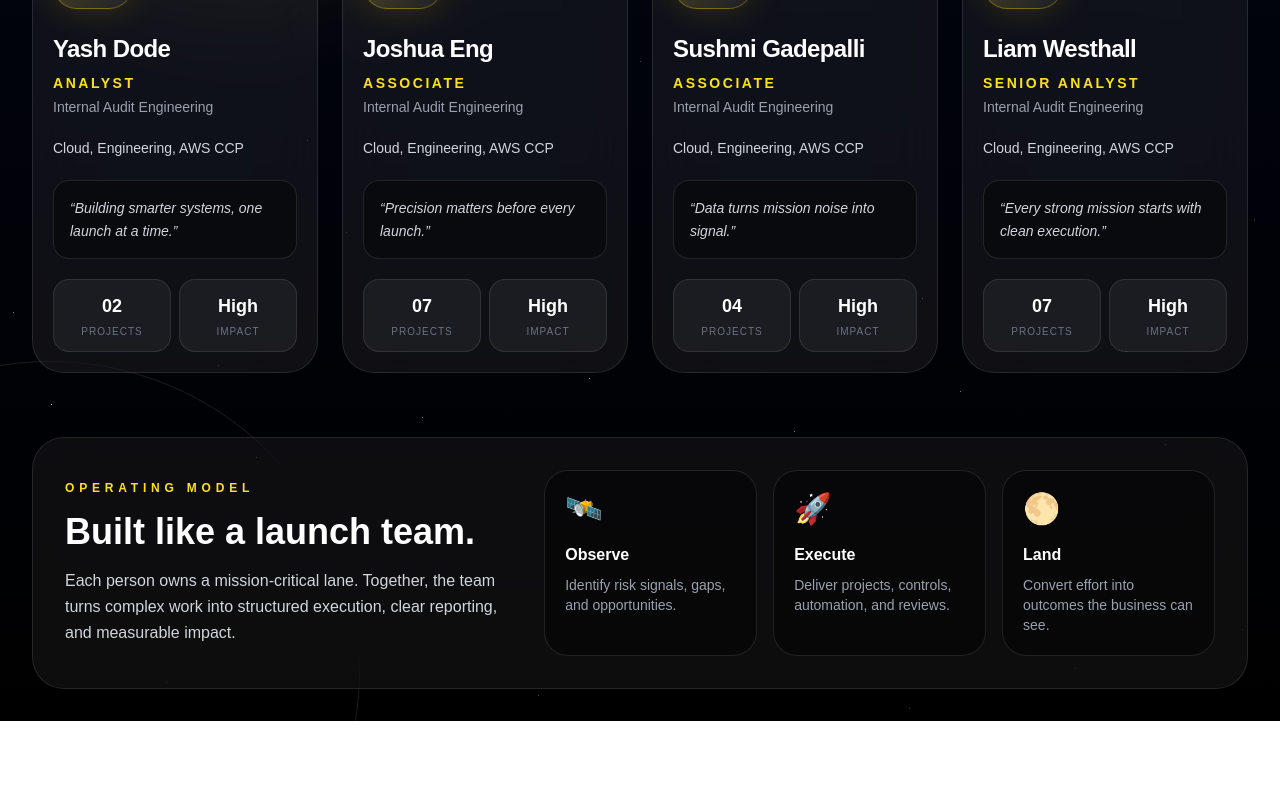
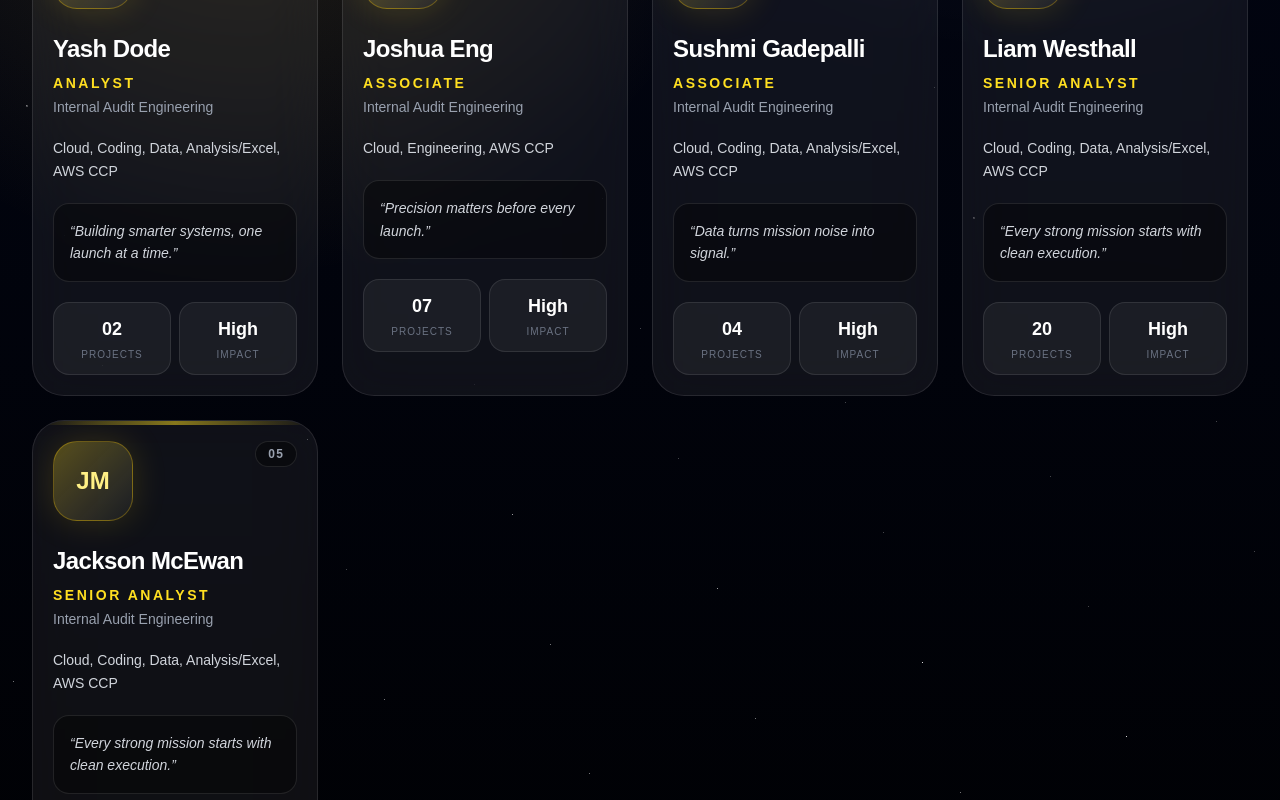
Before and after one commit to dodeyash/mission-control-site, a Next.js app: page / in a window 1280 px wide. Shown: the part 600-1400 px from the top of the page. Before the commit the page ends 1321 px from the top, so only its background shows below. Built offline with nearby package versions, Linux system fonts and the light colour scheme.

Commit message:
Update homepage stats

```diff
--- a/app/page.tsx
+++ b/app/page.tsx
@@ -4,7 +4,7 @@ const teamMembers = [
     role: "Analyst",
     department: "Internal Audit Engineering",
     image: "YD",
-    specialty: "Cloud, Engineering, AWS CCP",
+    specialty: "Cloud, Coding, Data, Analysis/Excel, AWS CCP",
     quote: "Building smarter systems, one launch at a time.",
     stats: [
       { label: "Projects", value: "02" },
@@ -28,7 +28,7 @@ const teamMembers = [
     role: "Associate",
     department: "Internal Audit Engineering",
     image: "SG",
-    specialty: "Cloud, Engineering, AWS CCP",
+    specialty: "Cloud, Coding, Data, Analysis/Excel, AWS CCP",
     quote: "Data turns mission noise into signal.",
     stats: [
       { label: "Projects", value: "04" },
@@ -40,10 +40,22 @@ const teamMembers = [
     role: "Senior Analyst",
     department: "Internal Audit Engineering",
     image: "LW",
-    specialty: "Cloud, Engineering, AWS CCP",
+    specialty: "Cloud, Coding, Data, Analysis/Excel, AWS CCP",
     quote: "Every strong mission starts with clean execution.",
     stats: [
-      { label: "Projects", value: "07" },
+      { label: "Projects", value: "20" },
+      { label: "Impact", value: "High" },
+    ],
+  },
+  {
+    name: "Jackson McEwan",
+    role: "Senior Analyst",
+    department: "Internal Audit Engineering",
+    image: "JM",
+    specialty: "Cloud, Coding, Data, Analysis/Excel, AWS CCP",
+    quote: "Every strong mission starts with clean execution.",
+    stats: [
+      { label: "Projects", value: "2" },
       { label: "Impact", value: "High" },
     ],
   },
@@ -137,7 +149,7 @@ export default function HomePage() {
 
             <div className="mt-5 grid grid-cols-3 gap-3">
               <div className="rounded-2xl border border-white/10 bg-white/5 p-4">
-                <p className="text-3xl font-black text-yellow-300">04</p>
+                <p className="text-3xl font-black text-yellow-300">06</p>
                 <p className="mt-1 text-xs uppercase tracking-widest text-gray-400">
                   Crew
                 </p>
```
